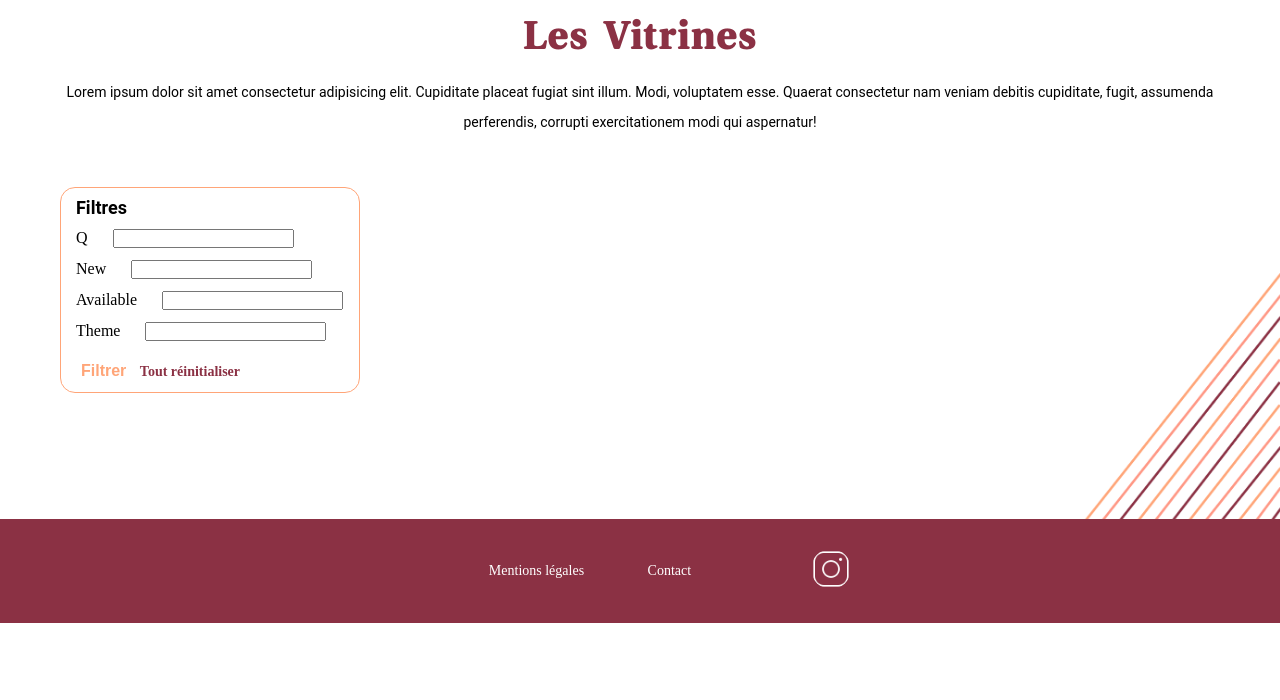
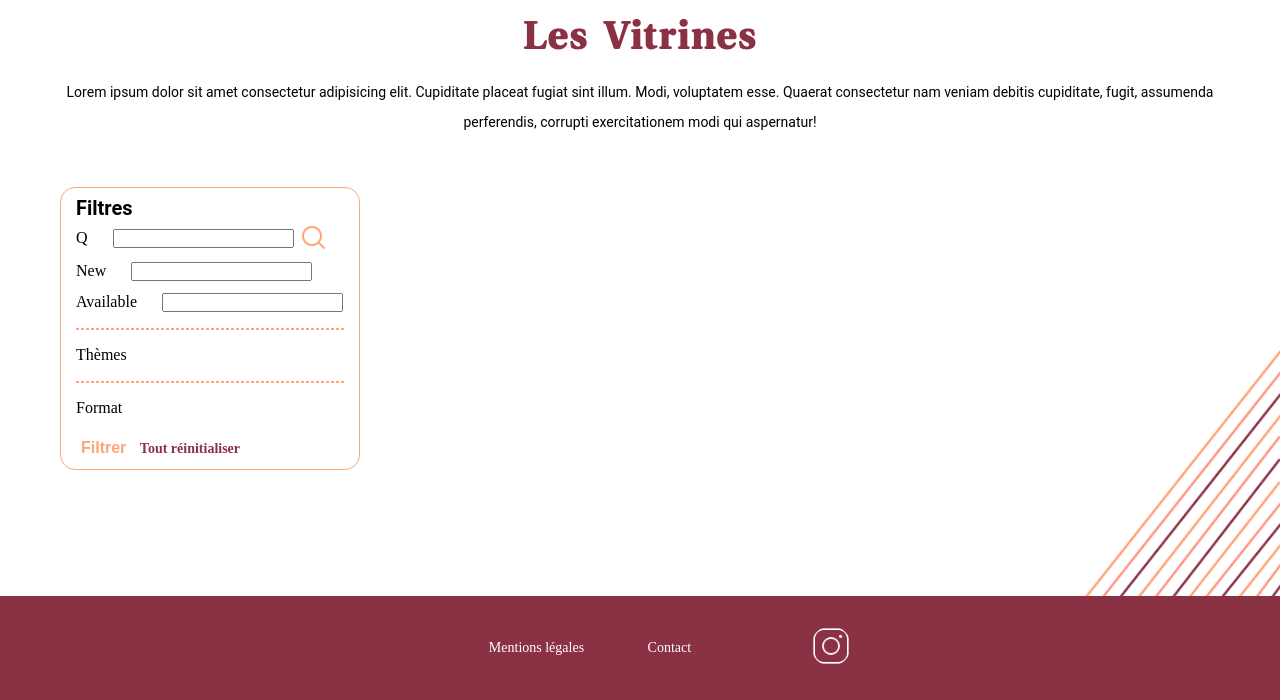
Before and after one commit to LaurineM18/lvdv, a Symfony app: template templates/home/vitrines.html.twig in a window 1280 px wide. Shown: the part 200-900 px from the top of the page. Before the commit the page ends 823 px from the top, so only its background shows below. Run offline with Twig, Linux system fonts and the light colour scheme; the template is opened without the code that fills it, so the values that code supplies are empty; form fields are guessed from the names that the template uses; some libraries are stand-ins or nearby versions.

Commit message:
ajout filtre format + mise en forme

```diff
--- a/public/css/style.css
+++ b/public/css/style.css
@@ -400,14 +400,31 @@ img {
 }
 
 .filter_container>p {
-    font-size: 1.8rem;
+    font-size: 2rem;
     font-weight: 700;
+}
+
+.filter_container .search {
+    display: flex;
+}
+
+.btn_search{
+    background-color: #ffffff;
+    border: none;
+    cursor: pointer;
+    margin-left: 0.5rem;
 }
 
 .filter_container label {
     font-family: 'Avenir';
     margin-right: 1rem;
 }
+
+
+.filter_container ul , hr{
+    display: none;
+}
+
 
 .btn_filter, .btn_filter > a{
     background-color: rgb(255, 255, 255);
--- a/public/css/style_desktop.css
+++ b/public/css/style_desktop.css
@@ -223,9 +223,15 @@
 
     .vitrines_container {
         flex-direction: row;
+        align-items: start;
     }
 
     .filter_container {
+        display: block;
+        border: 1px solid #ffa578;
+        border-radius: 15px;
+        padding: 0.5rem 1.5rem;
+        line-height: 3rem;
         margin-right: 5rem;
         width: 300px;
     }
@@ -235,8 +241,23 @@
         margin-bottom: 0;
     }
 
+    .filter_container hr {
+        display: block;
+        border: 1px dashed #ffa578;
+        margin: 1rem 0;
+    }
+
     .filter_container label {
         margin-right: 2.5rem;
+    }
+
+    .filter_container ul {
+        display: block;
+        list-style: none;
+    }
+
+    .filter_container ul li label{
+        font-size: 1.4rem;
     }
 
     #theme label{
--- a/src/Data/SearchData.php
+++ b/src/Data/SearchData.php
@@ -3,6 +3,7 @@
 namespace App\Data;
 
 use App\Entity\Theme;
+use App\Entity\Format;
 use phpDocumentor\Reflection\Types\Boolean;
 use Symfony\Bundle\FrameworkBundle\Controller\AbstractController;
 
@@ -27,4 +28,9 @@ class SearchData extends AbstractController
      * @var Theme[]
      */
     public $theme = [];
+
+    /**
+     * @var Format[]
+     */
+    public $format = [];
 }
--- a/src/Repository/VitrineRepository.php
+++ b/src/Repository/VitrineRepository.php
@@ -74,6 +74,12 @@ class VitrineRepository extends ServiceEntityRepository
                 ->setParameter('theme', $search->theme);
         }
 
+        if(!empty($search->format)){
+            $query = $query
+                ->andWhere('p.format IN (:format)')
+                ->setParameter('format', $search->format);
+        }
+
         return $query->getQuery()->getResult();
     }
 
--- a/templates/home/showVitrine.html.twig
+++ b/templates/home/showVitrine.html.twig
@@ -25,7 +25,7 @@
             <div class="contact_condition">
                 <p>Intéressé(e) par cette vitrine ?</p>
                 <button class='btn btn_contact'>
-                    <a href="{{path('app_vitrines')}}">Contactez-moi</a>
+                    <a href="{{path('app_contact')}}">Contactez-moi</a>
                 </button>
             </div>
                 {% else %}
--- a/templates/home/vitrines.html.twig
+++ b/templates/home/vitrines.html.twig
@@ -13,12 +13,26 @@
         <div class='filter_container'>
             <p>Filtres</p>
             {{form_start(form)}}
-                {{form_row(form.q)}}
+                <div class="search">
+                    {{form_row(form.q)}} <button type="submit" class="btn_search"><img src="{{asset('/assets/img/search.png')}}" alt=""></button>
+                </div>
 
                 {{form_row(form.new)}}
                 {{form_row(form.available)}}
-
-                {{form_row(form.theme)}}
+                <hr>
+                <ul>
+                <label for="">Thèmes</label>
+                    {% for name in form.theme %}
+                        <li>{{form_widget(name)}} {{form_label(name)}}</li>
+                    {% endfor %}
+                </ul>
+                <hr>
+                <ul>
+                <label for="">Format</label>
+                    {% for name in form.format %}
+                        <li>{{form_widget(name)}} {{form_label(name)}}</li>
+                    {% endfor %}
+                </ul>
 
 
             <button type="submit" class="btn btn_filter">Filtrer</button>
```
Also changed, not shown: src/Form/SearchType.php (+11 -0 lines), public/assets/img/search.png.
